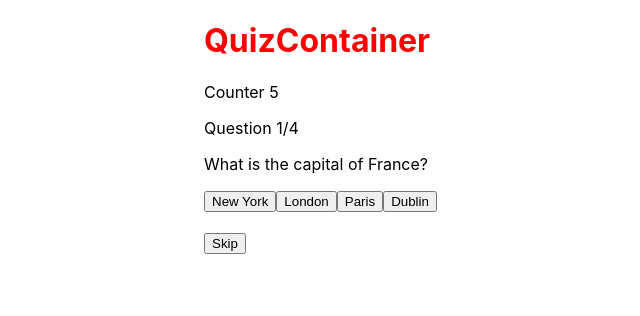
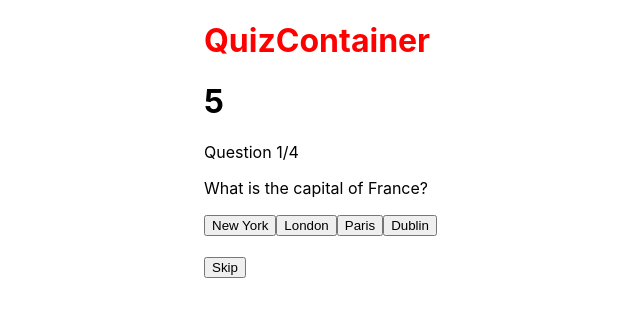
Before and after one commit to erikwaahlstrom/quizzy, a React (Create React App) app: page / in a window 1280 px wide. Shown: the top 316 px of the page, without its empty margins (186-826 px from the left). Built offline with nearby package versions, Linux system fonts and the light colour scheme.

Commit message:
created seperate counter component

```diff
--- /dev/null
+++ b/src/components/CounterComponent.js
@@ -0,0 +1,9 @@
+import React from "react";
+
+export const CounterComponent = ({ counter }) => {
+  return (
+    <>
+      <h1>{counter}</h1>
+    </>
+  );
+};
--- a/src/components/QuizContainer.js
+++ b/src/components/QuizContainer.js
@@ -1,4 +1,7 @@
 import React, { useState, useEffect } from "react";
+// Components
+import { CounterComponent } from "../components";
+// Elements
 import { HeaderOne, Wrapper, OptionsWrapper, Option } from "../elements";
 
 export const QuizContainer = () => {
@@ -71,10 +74,12 @@ export const QuizContainer = () => {
     setCounter(0);
   };
 
+  const randomIndex = Math.floor(Math.random() * currentQuestion);
+
   return (
     <Wrapper>
       <HeaderOne>QuizContainer</HeaderOne>
-      <p>Counter {counter}</p>
+      <CounterComponent counter={counter} />
       {showScore ? (
         <p>
           You scored {score} out of {questions.length}
--- a/src/components/index.js
+++ b/src/components/index.js
@@ -1 +1,2 @@
 export { QuizContainer } from "./QuizContainer";
+export { CounterComponent } from "./CounterComponent";
```
